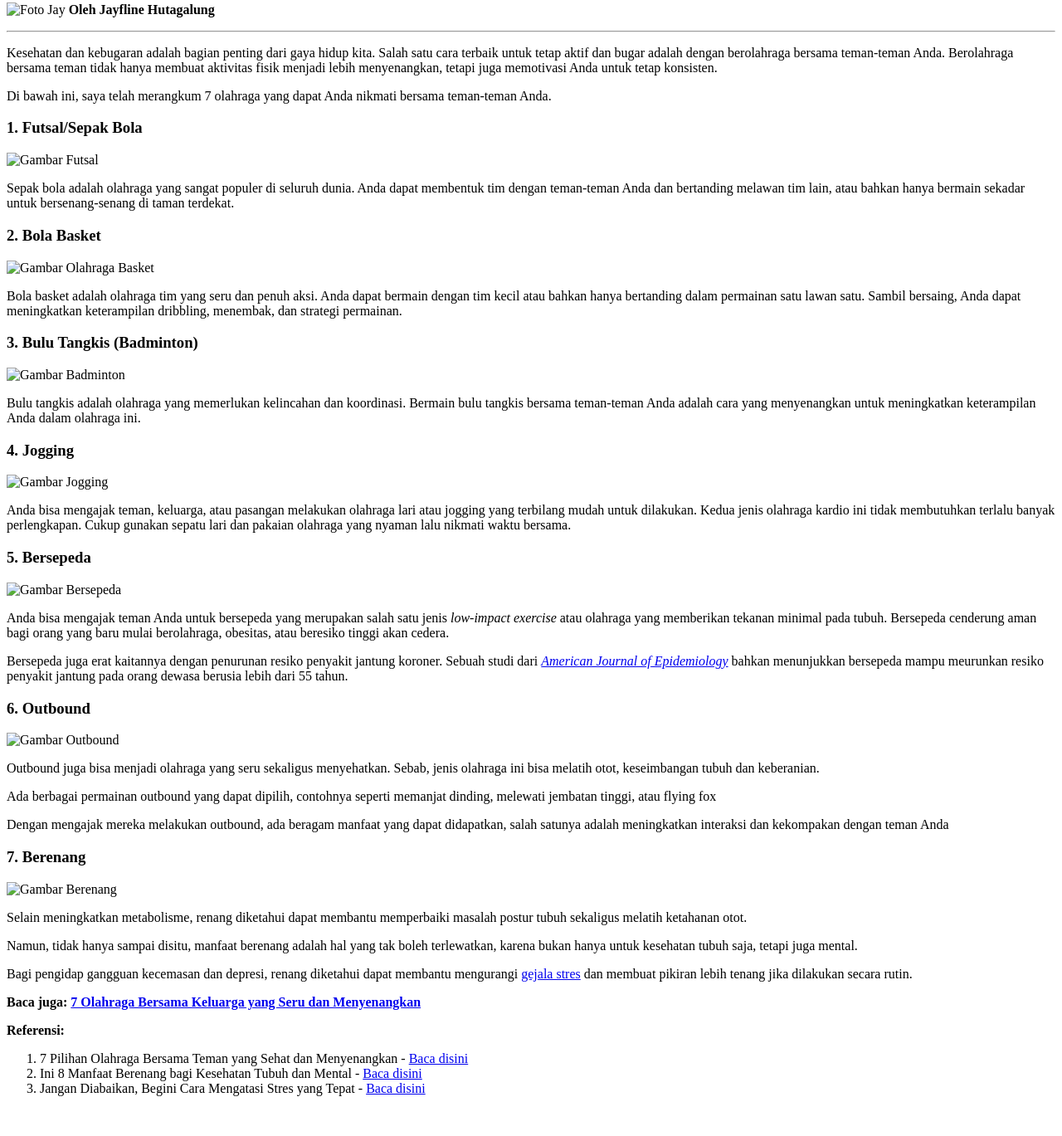
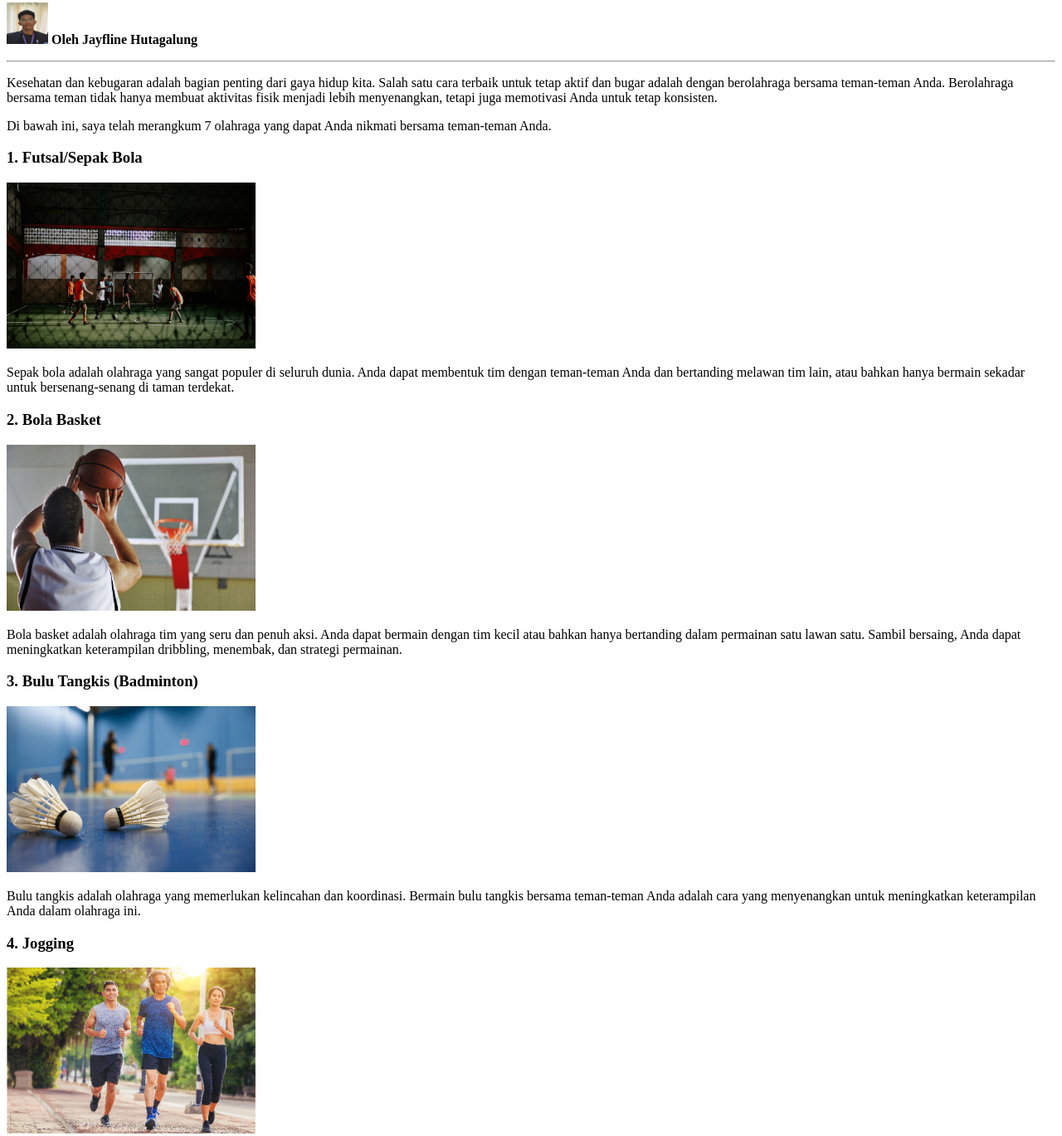
Before and after one commit to jayfline/jayfline.github.io, a plain HTML site: page challenges.html in a window 1280 px wide. Shown: the part 214-1583 px from the top of the page at 83% size. Before the commit the page ends 1551 px from the top, so only its background shows below. Drawn offline with Linux system fonts and the light colour scheme.

Commit message:
Add files via upload

```diff
--- a/challenges.html
+++ b/challenges.html
@@ -23,7 +23,7 @@
 
     <p>
       <img
-        src="asssets/my-photo.jpg"
+        src="/assets/my-photo.jpg"
         alt="Foto Jay"
         height="50"
         width="50"
@@ -45,7 +45,7 @@
     </p>
 
     <h3>1. Futsal/Sepak Bola</h3>
-    <img src="asssets/futsal.jpeg" alt="Gambar Futsal" width="300" height="200">
+    <img src="/assets/futsal.jpeg" alt="Gambar Futsal" width="300" height="200">
     <p class="justify">
       Sepak bola adalah olahraga yang sangat populer di seluruh dunia. Anda
       dapat membentuk tim dengan teman-teman Anda dan bertanding melawan tim
@@ -54,7 +54,7 @@
     </p>
 
     <h3>2. Bola Basket</h3>
-    <img src="asssets/basket.jpg" alt="Gambar Olahraga Basket" width="300" height="200">
+    <img src="/assets/basket.jpg" alt="Gambar Olahraga Basket" width="300" height="200">
     <p class="justify">
       Bola basket adalah olahraga tim yang seru dan penuh aksi. Anda dapat
       bermain dengan tim kecil atau bahkan hanya bertanding dalam permainan
@@ -63,7 +63,7 @@
     </p>
 
     <h3>3. Bulu Tangkis (Badminton)</h3>
-    <img src="asssets/bultang.png" alt="Gambar Badminton" width="300" height="200">
+    <img src="/assets/bultang.png" alt="Gambar Badminton" width="300" height="200">
     <p class="justify">
       Bulu tangkis adalah olahraga yang memerlukan kelincahan dan koordinasi.
       Bermain bulu tangkis bersama teman-teman Anda adalah cara yang menyenangkan
@@ -71,7 +71,7 @@
     </p>
 
     <h3>4. Jogging</h3>
-    <img src="asssets/jogging.jpg" alt="Gambar Jogging" width="300" height="200">
+    <img src="/assets/jogging.jpg" alt="Gambar Jogging" width="300" height="200">
     <p class="justify">
       Anda bisa mengajak teman, keluarga, atau pasangan melakukan olahraga lari atau jogging yang terbilang mudah untuk dilakukan.
       Kedua jenis olahraga kardio ini tidak membutuhkan terlalu banyak perlengkapan. Cukup gunakan sepatu lari dan pakaian olahraga
@@ -79,7 +79,7 @@
     </p>
 
     <h3>5. Bersepeda</h3>
-    <img src="asssets/sepeda.jpg" alt="Gambar Bersepeda" width="300" height="200">
+    <img src="/assets/sepeda.jpg" alt="Gambar Bersepeda" width="300" height="200">
     <p class="justify">
       Anda bisa mengajak teman Anda untuk bersepeda yang merupakan salah satu jenis
       <em>low-impact exercise</em> atau olahraga yang memberikan tekanan minimal pada
@@ -95,13 +95,13 @@
     </p>
 
     <h3>6. Outbound</h3>
-    <img src="asssets/outbound.jpg" alt="Gambar Outbound" width="300" height="200">
+    <img src="/assets/outbound.jpg" alt="Gambar Outbound" width="300" height="200">
     <p class="justify">Outbound juga bisa menjadi olahraga yang seru sekaligus menyehatkan. Sebab, jenis olahraga ini bisa melatih otot, keseimbangan tubuh dan keberanian.</p>
     <p class="justify">Ada berbagai permainan outbound yang dapat dipilih, contohnya seperti memanjat dinding, melewati jembatan tinggi, atau flying fox</p>
     <p class="justify">Dengan mengajak mereka melakukan outbound, ada beragam manfaat yang dapat didapatkan, salah satunya adalah meningkatkan interaksi dan kekompakan dengan teman Anda</p>
 
     <h3>7. Berenang</h3>
-    <img src="asssets/renang.jpg" alt="Gambar Berenang" width="300" height="200">
+    <img src="/assets/renang.jpg" alt="Gambar Berenang" width="300" height="200">
     <p class="justify">Selain meningkatkan metabolisme, renang diketahui dapat membantu memperbaiki masalah postur tubuh sekaligus melatih ketahanan otot.</p>
     <p class="justify">Namun, tidak hanya sampai disitu, manfaat berenang adalah hal yang tak boleh terlewatkan, karena bukan hanya untuk kesehatan tubuh saja, tetapi juga mental.</p>
     <p class="justify">Bagi pengidap gangguan kecemasan dan depresi, renang diketahui dapat membantu mengurangi <a href="https://www.siloamhospitals.com/informasi-siloam/artikel/memahami-stres-dan-cara-menanganinya">
```
